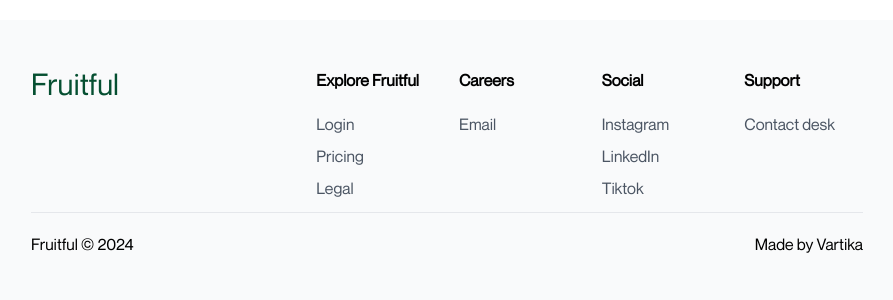
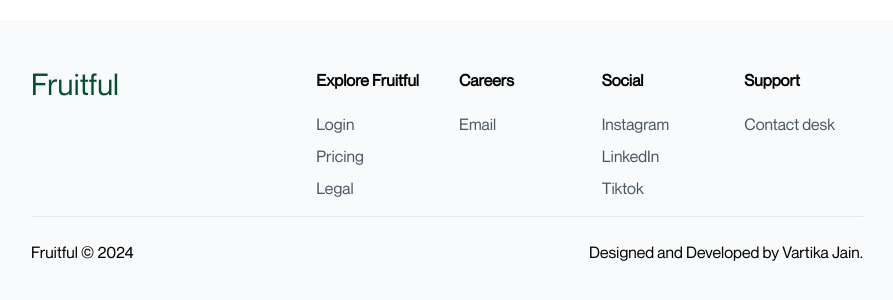
Before and after one commit to vartikajn07/Fruitful, a React (Vite) app: page / in a window 1280 px wide. Shown: the part 5368-5668 px from the top of the page, without its empty margins (193-1086 px from the left). Built offline with nearby package versions, Linux system fonts and the light colour scheme.

Commit message:
footer tweaks

```diff
--- a/src/components/Footer.jsx
+++ b/src/components/Footer.jsx
@@ -50,12 +50,15 @@
           </div>
         </div>
 
-        <hr className="h-2 my-2 border-gray-200 md:my-3 dark:border-gray-700" />
+        <hr className="h-2 my-2 border-gray-200 md:my-4 " />
         <div className="sm:flex sm:items-center sm:justify-between">
           <h1 className=" text-start sm:text-[16px] text-[12px]">
             Fruitful &copy; 2024
           </h1>
-          <h1 className="sm:text-[16px] text-[12px]">Made by Vartika</h1>
+          <h1 className="sm:text-[16px] text-[12px]">
+            Designed and Developed by{" "}
+            <a href="https://github.com/vartikajn07"> Vartika Jain</a>.
+          </h1>
         </div>
       </div>
     </footer>
```
Also changed, not shown: 1 other file (tests, documents, lock files or other folders).
